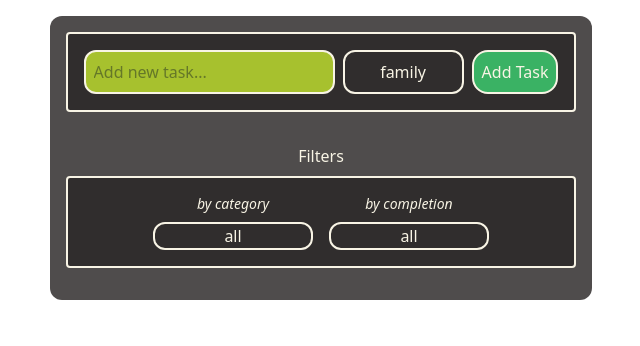
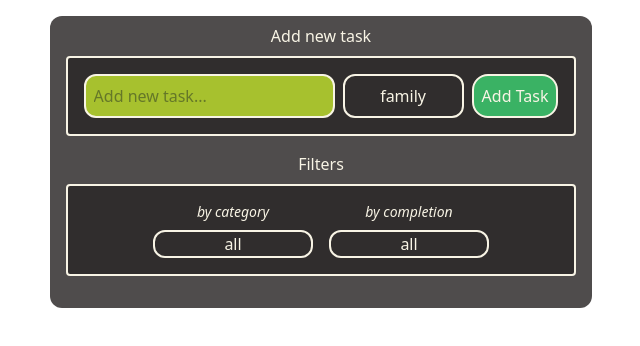
Before and after one commit to Belan-Mihail/ToDoApp, a React (Vite) app: page / in a window 1280 px wide. Shown: the top 346 px of the page, without its empty margins (319-959 px from the left). Built offline with nearby package versions, Linux system fonts and the light colour scheme.

Commit message:
edit TodoFirm component jsx. place header above cmain component div

```diff
--- a/src/components/TodoForm.tsx
+++ b/src/components/TodoForm.tsx
@@ -23,7 +23,11 @@ const TodoForm:React.FC = () => {
   }
 
   return (
-    <form onSubmit={handleSubmit} className='p-4 m-4 flex gap-2 border-[#f8f4e5] border-2 rounded bg-[#292626cc]'>
+    <>
+    <div className='flex items-center justify-center text-center mt-2'>
+        <h3>Add new task</h3>
+    </div>
+    <form onSubmit={handleSubmit} className='p-4 mx-4 mt-2 flex gap-2 border-[#f8f4e5] border-2 rounded bg-[#292626cc]'>
       <input type="text" value={task} onChange={(e) => setTask(e.target.value)} placeholder='Add new task...' className='p-2 border-[#f8f4e5] border-2 bg-[#c5e62fcc] rounded-xl text-[#020920cc]'/>
       <select value={category} onChange={(e) => setCategory(e.target.value as 'family' | 'work' | 'private')} className='px-8 border-[#f8f4e5] border-2 rounded-xl'>
 
@@ -33,6 +37,8 @@ const TodoForm:React.FC = () => {
       </select>
       <button type='submit' className='p-2 border-[#f8f4e5] border-2 rounded-2xl bg-[#3dd472cc]'>Add Task</button>
     </form>
+    </>
+
   )
 }
 
```
